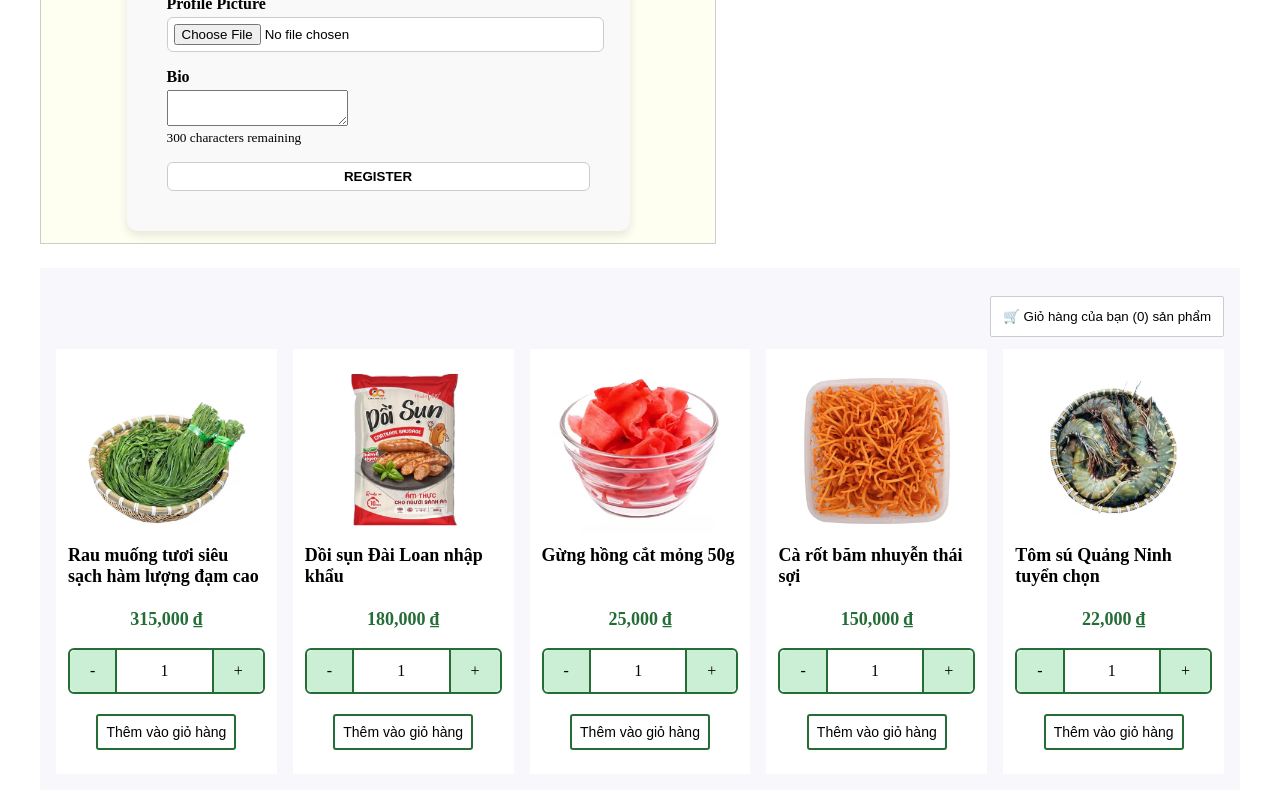
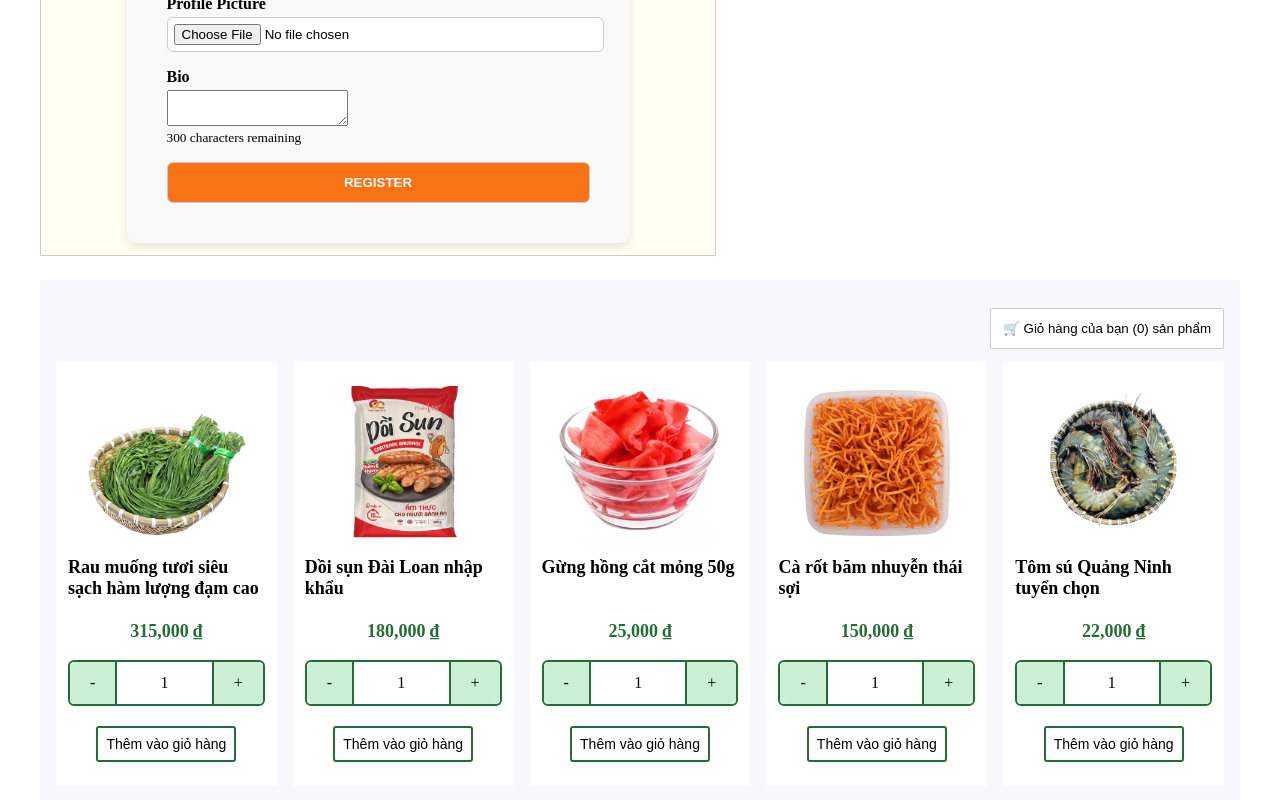
Before and after one commit to funfun03/react-event-handling, a React (Vite) app: page / in a window 1280 px wide. Shown: the part 2724-3524 px from the top of the page. Built offline with nearby package versions, Linux system fonts and the light colour scheme.

Commit message:
style: update register button styling for improved visibility

```diff
--- a/src/components/RegistrationForm/RegistrationForm.module.css
+++ b/src/components/RegistrationForm/RegistrationForm.module.css
@@ -54,11 +54,12 @@
 
 .registerButton {
     width: 100%;
-    padding: 6px;
+    padding: 12px;
     border-radius: 6px;
     border: 1px solid #ccc;
-    background-color: white;
+    background-color: #F97316;
     font-weight: bold;
+    color: white;
 }
 
 form {
```
